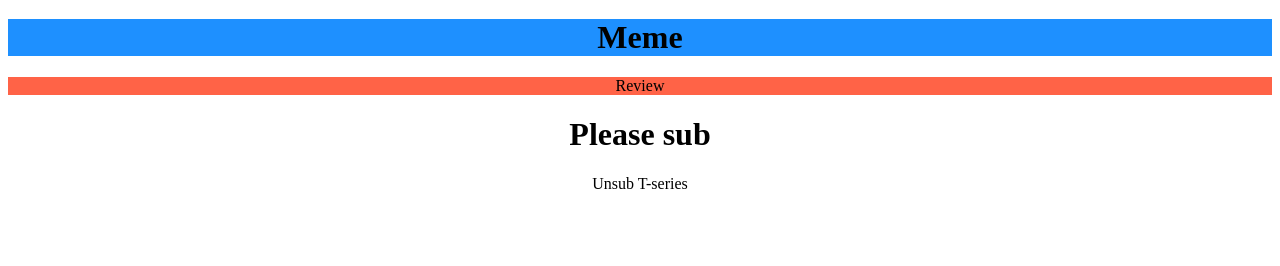
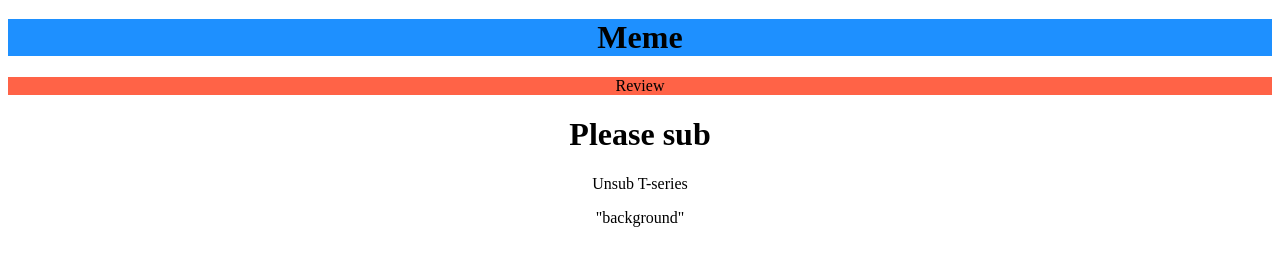
Before and after one commit to JamesClements/y10web, a plain HTML site: page index.html in a window 1280 px wide. Shown: the part 416-682 px from the top of the page. Drawn offline with Linux system fonts and the light colour scheme.

Commit message:
added tabtime.html

```diff
--- a/index.html
+++ b/index.html
@@ -20,4 +20,5 @@
 
        <h1 background-color="text-align:center;">Please sub</h1>
 <p background-color="text-align:center;">Unsub T-series</p>
+       <bodystyle = background green>"background"</bodystyle>
 </html>
```
